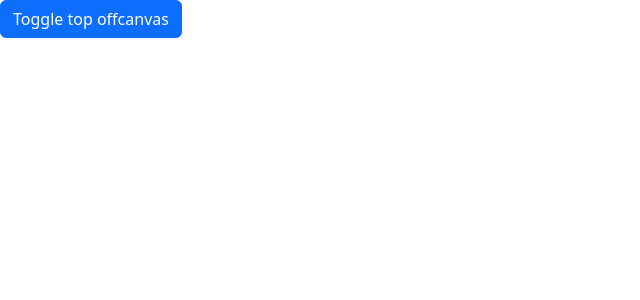
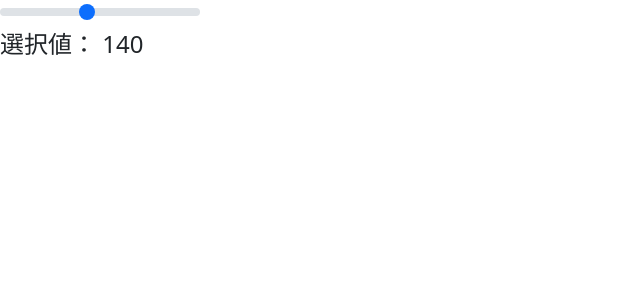
Before and after one commit to akeyi2018/MatplotlibForFlask, a Flask app: page /nav in a window 1280 px wide. Shown: the top 300 px of the page, without its empty margins (0-640 px from the left). Run offline with Flask 3, Linux system fonts and the light colour scheme.

Commit message:
add slider

```diff
--- a/main.py
+++ b/main.py
@@ -17,6 +17,7 @@ def index():
 
     # データ入力フラグ
     flag = ins.check_date(datetime.date.today().strftime("%Y-%m-%d"))
+    flag = True
 
     event_data = ins.get_event_data(1)
 
--- a/templates/navbar.html
+++ b/templates/navbar.html
@@ -11,54 +11,26 @@
 
 <body>
 
-    <button class="btn btn-primary" type="button" data-bs-toggle="offcanvas" data-bs-target="#offcanvasTop" aria-controls="offcanvasTop">Toggle top offcanvas</button>
-
-<div class="offcanvas offcanvas-top" tabindex="-1" id="offcanvasTop" aria-labelledby="offcanvasTopLabel">
-  <div class="offcanvas-header">
-    <h5 id="offcanvasTopLabel">Offcanvas top</h5>
-    <button type="button" class="btn-close text-reset" data-bs-dismiss="offcanvas" aria-label="Close"></button>
-  </div>
-  <div class="offcanvas-body">
-    <nav class="navbar fixed-top navbar-light nav-justified">
-        <div class="d-flex align-items-start">
-            <div class="nav flex-column nav-pills me-5" id="v-pills-tab" role="tablist" aria-orientation="vertical">
-                <button class="nav-link active" id="v-pills-dashboard-tab" data-bs-toggle="pill" data-bs-target="#v-pills-dashboard" type="button" role="tab" aria-controls="v-pills-dashboard" aria-selected="true">
-                  Dashboard
-                </button>
-                <button class="nav-link" id="v-pills-messages-tab" data-bs-toggle="pill" data-bs-target="#v-pills-messages" type="button" role="tab" aria-controls="v-pills-messages" aria-selected="false">
-                  血圧体重管理
-                </button>
-                <button class="nav-link" id="v-pills-profile-tab" data-bs-toggle="pill" data-bs-target="#v-pills-profile" type="button" role="tab" aria-controls="v-pills-profile" aria-selected="false">
-                  profile
-                </button>
-                <button class="nav-link" id="v-pills-schedule-tab" data-bs-toggle="pill"
-                  data-bs-target="#v-pills-schedule" type="button" role="tab" aria-controls="v-pills-schedule" aria-selected="false">
-                  スケジュール管理
-                </button>
-              </div>
-              <div class="tab-content navbar-nav-scroll" id="v-pills-tabContent" style="width: 1200px;">
-                <div class="tab-pane fade show active" id="v-pills-dashboard" role="tabpanel" aria-labelledby="v-pills-dashboard-tab">
-                  dashbord
-                </div>
-                <div class="tab-pane fade show" id="v-pills-messages" role="tabpanel" aria-labelledby="v-pills-messages-tab">
-                  blod
-            　  </div>
-                <div class="tab-pane fade show" id="v-pills-profile" role="tabpanel" aria-labelledby="v-pills-profile-tab">
-                  profile
-                </div>
-                <div class="tab-pane fade show" id="v-pills-schedule" role="tabpanel" aria-labelledby="v-pills-schedule-tab">
-
-                 event
-
-                </div>
-
-        </div>
-
-    </nav>
+  <input id="bld" type="range" min="110" max="180" class="form-range"
+  value="140" style="--track-fg-width:50%; width: 200px;" />
+   <h4>
+    選択値：
+    <span id="current_val"></span>
+   </h4>
 
 
-  </div>
-</div>
+<script>
+  var el = document.getElementById('current_val');
+  var bl = document.getElementById('bld');
+  el.innerText = bl.valueAsNumber;
+  bl.addEventListener('change', (e) => {
+    // var value = (range.value / max) * 100;
+    // range.style.setProperty('--track-fg-width', value + '%');
+    el.innerText = bl.valueAsNumber;
+  });
+</script>
+
+
 
     <!-- Bootstrap Javascript bundle -->
     <script src="https://cdn.jsdelivr.net/npm/bootstrap@5.2.0-beta1/dist/js/bootstrap.bundle.min.js"
```
Also changed, not shown: templates/bodyweight_graph.html (+32 -6 lines).
